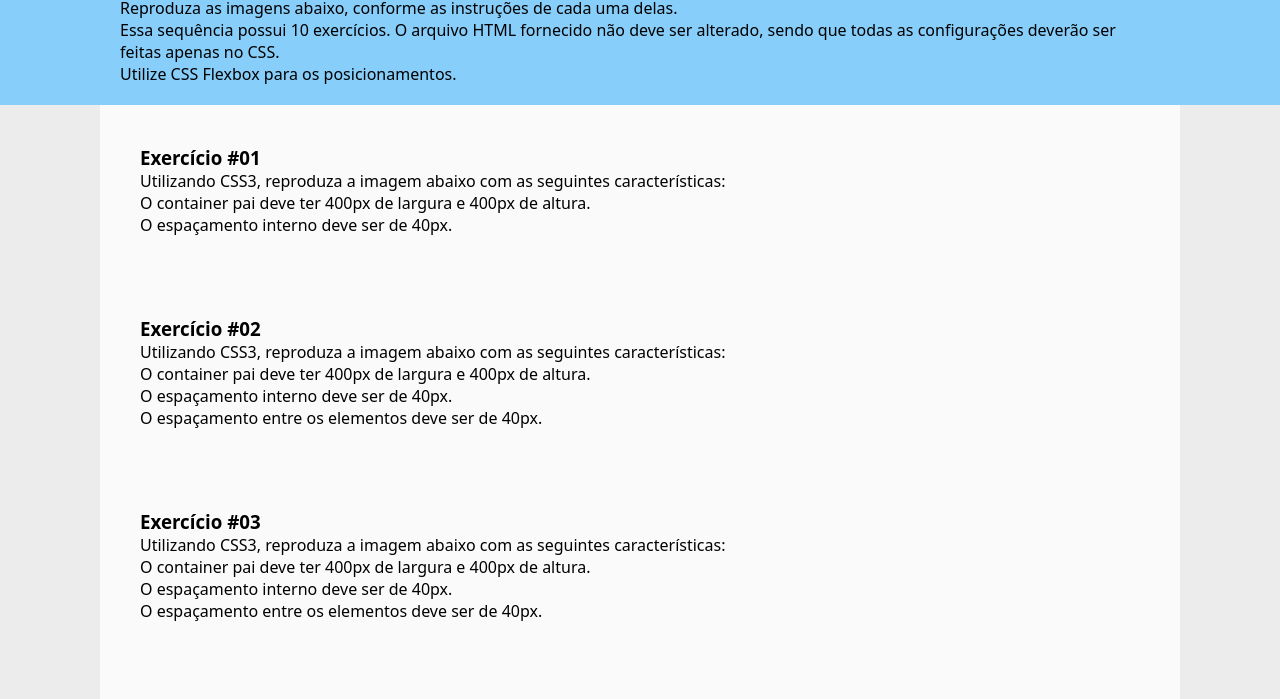
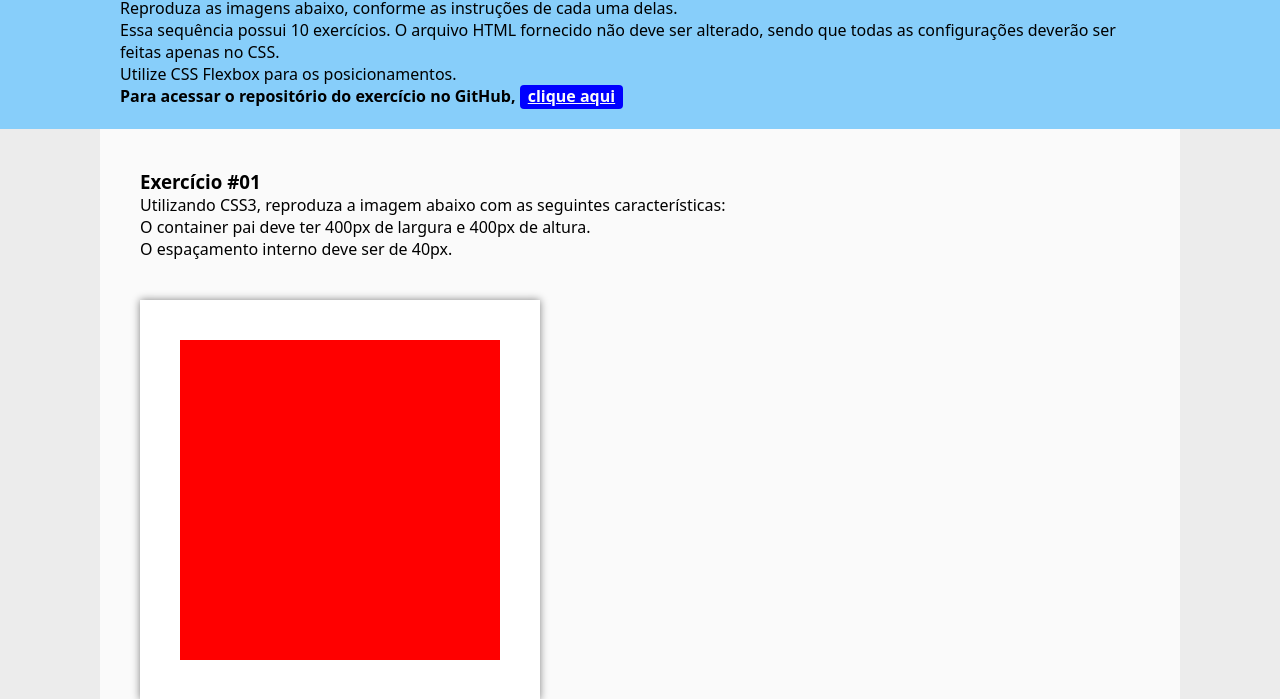
Before and after one commit to fhricardo/exercicio-css-flexbox, a plain HTML site: page exercicios.html in a window 1280 px wide. Shown: the part 99-798 px from the top of the page. Drawn offline with Linux system fonts and the light colour scheme.

Commit message:
Link do Repositório e Reolução do Exercício 1

```diff
--- a/css/exercicio.css
+++ b/css/exercicio.css
@@ -10,9 +10,19 @@
     margin-top: 40px;
 }
 
-.exercicio1 .flex-container {}
+.exercicio1 .flex-container {
+    width: 400px;
+    height: 400px;
+    padding: 40px;
+    background-color: #ffffff;
+    box-shadow: 0px 0px 8px gray;
+}
 
-.exercicio1 .flex-item {}
+.exercicio1 .flex-item {
+    width: 100%;
+    height: 100%;
+    background-color: red;
+}
 
 
 /* EXERCÍCIO 02 */
--- a/exercicios.html
+++ b/exercicios.html
@@ -20,6 +20,9 @@
             <p>Essa sequência possui 10 exercícios. O arquivo HTML fornecido não deve ser alterado, sendo que todas as
                 configurações deverão ser feitas apenas no CSS.</p>
             <p>Utilize CSS Flexbox para os posicionamentos.</p>
+            <p><strong>Para acessar o repositório do exercício no GitHub, <a
+                        href="https://github.com/fhricardo/exercicio-css-flexbox" target="_blank">clique
+                        aqui</a></strong></p>
         </div>
 
     </header>
```
Also changed, not shown: index.html (+3 -0 lines).
